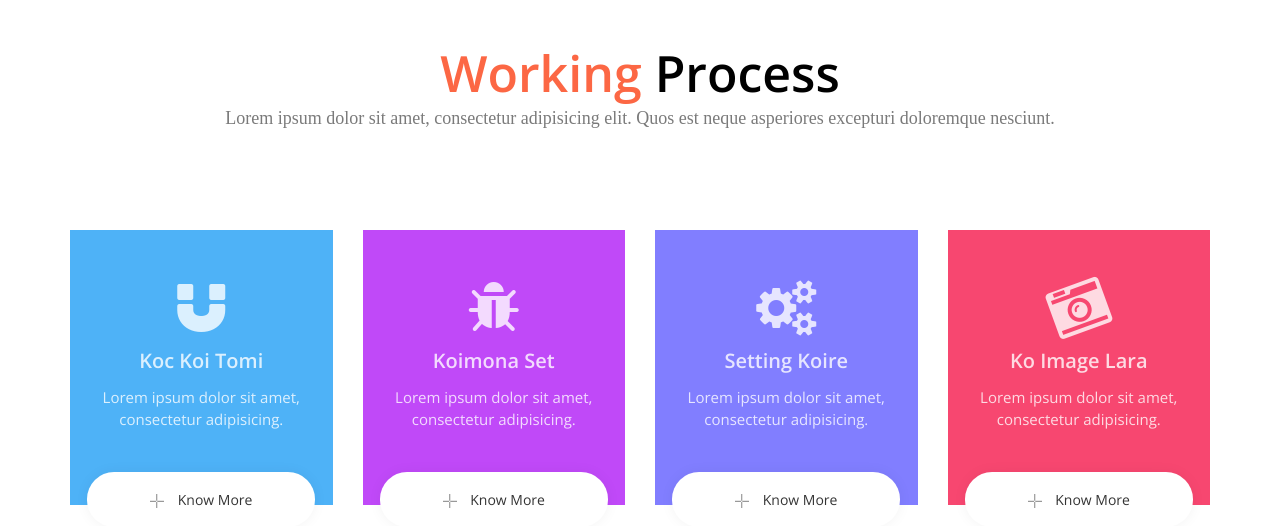
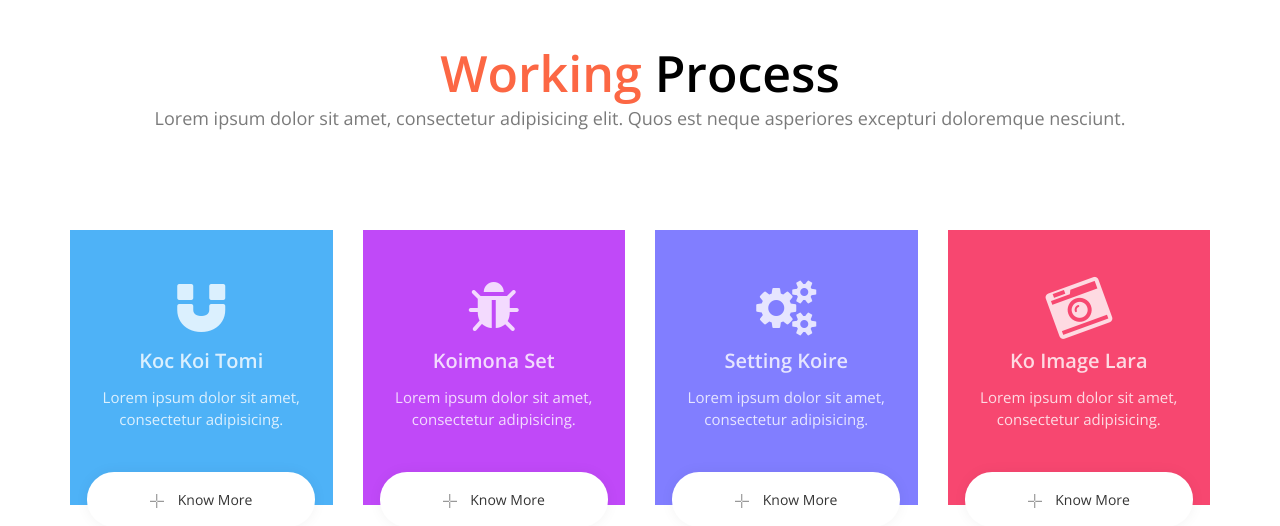
Before and after one commit to nadohak/loyivir.github.io, a PHP site: page /lesson10/app/index.html in a window 1280 px wide. Shown: the top 526 px of the page. Run offline with PHP 8.4, Linux system fonts and the light colour scheme.

Commit message:
урок10 - доработки

```diff
--- a/lesson10/app/css/style.css
+++ b/lesson10/app/css/style.css
@@ -14,7 +14,6 @@ h1 {
 }
 h4 {
   font-family: 'Open Sans', sans-serif;
-  font-family: OpenSans;
   color: rgba(65, 65, 65, 0.7);
   font-size: 18px;
   font-weight: 400;
--- a/lesson10/app/less/style.less
+++ b/lesson10/app/less/style.less
@@ -16,7 +16,6 @@ h1 {
 }
 h4 {
 	font-family: 'Open Sans', sans-serif;
-	font-family: OpenSans;
 	color:  rgba(65, 65, 65, 0.7);
 	font-size: 18px;
 	font-weight: 400;
```
